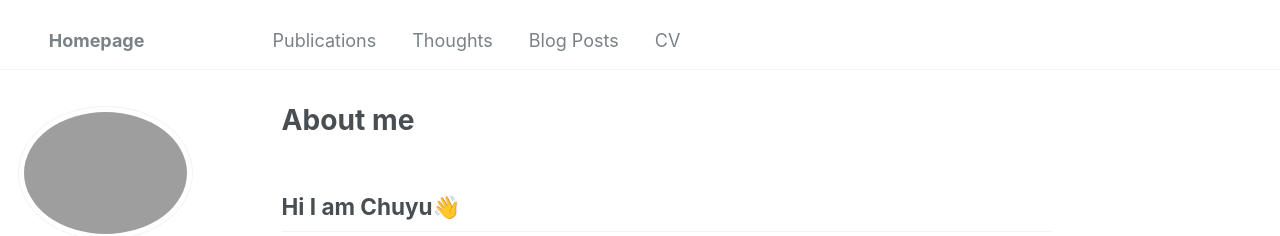
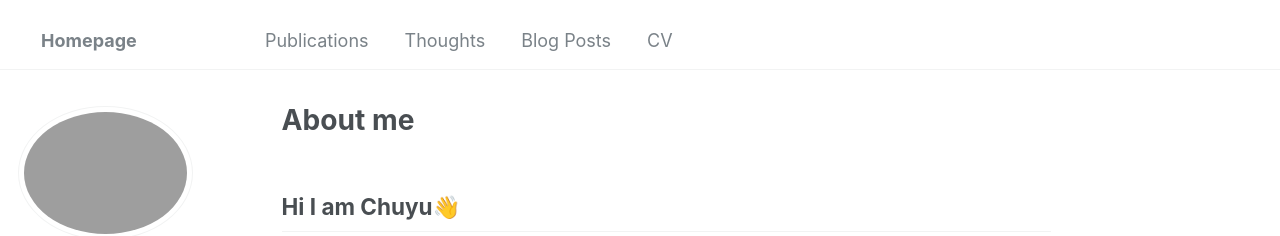
Before and after one commit to ChuyuWang949/ChuyuWang.github.io, a Jekyll site: the page built from _pages/about.md, in a window 1280 px wide. Shown: the top 236 px of the page. Built offline with Jekyll 4.4.1, drawn with Linux system fonts in a browser that asks for light colours.

Commit message:
Update _masthead.scss

```diff
--- a/_sass/_masthead.scss
+++ b/_sass/_masthead.scss
@@ -52,7 +52,7 @@
   white-space: nowrap;
 
   &--lg {
-       padding-left:  2.4vw;
+       padding-left:  1.8vw;
        padding-right: 7.2vw;
     font-weight: 700;
   }
```
